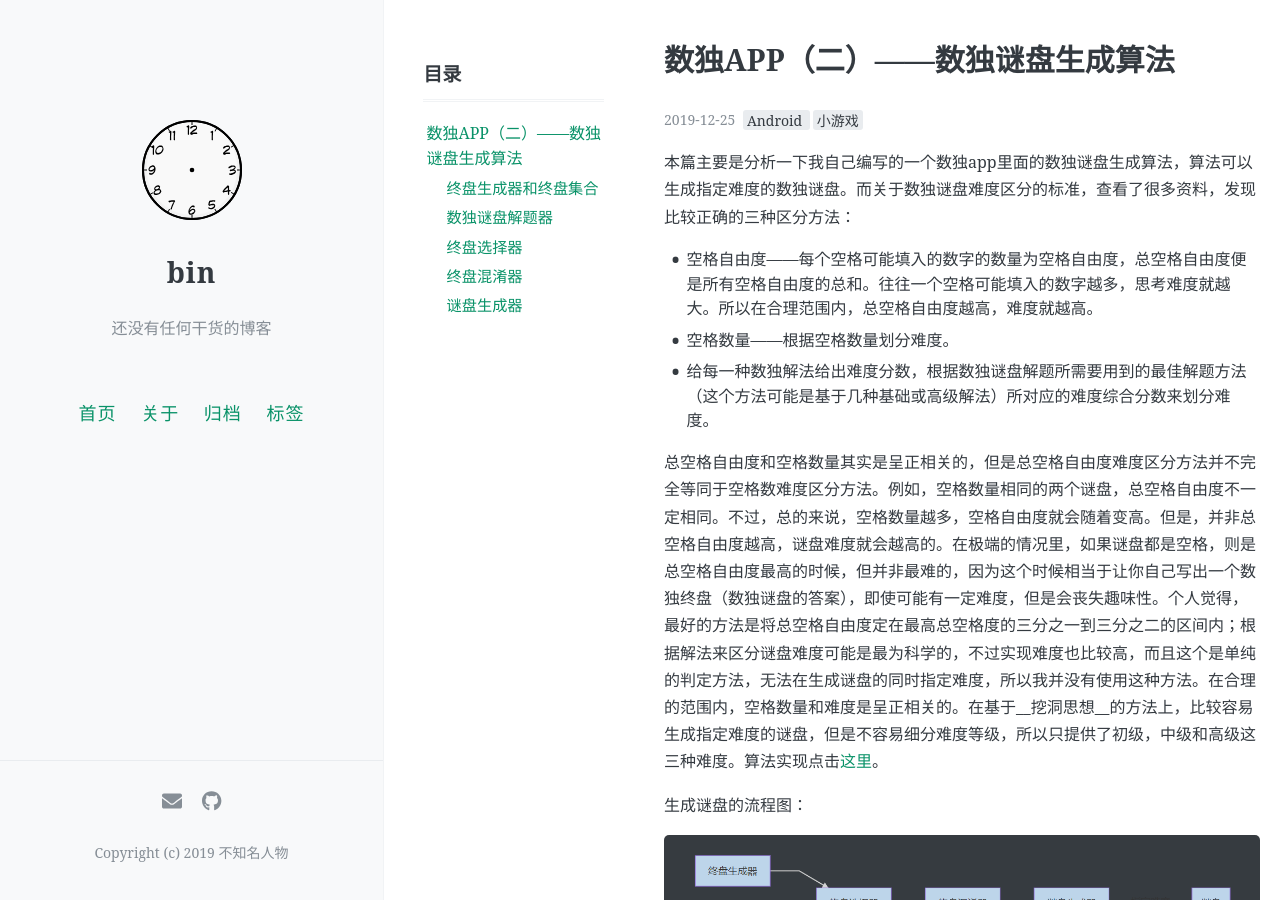
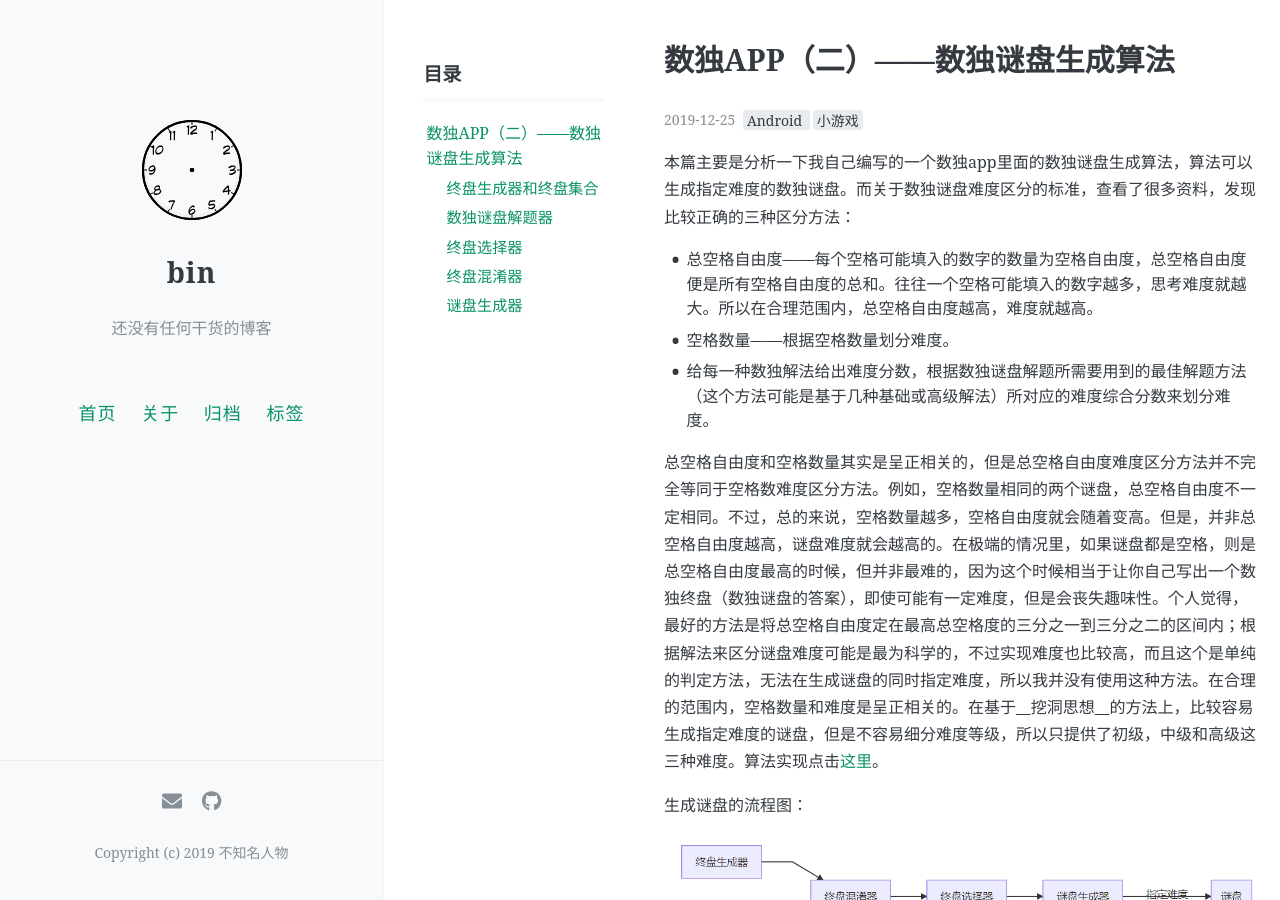
Before and after one commit to 846400461/846400461.github.io, a Jekyll site: the page built from _posts/2020-01-01-sudoku-2.md, in a window 1280 px wide and 900 px high. Built offline with Jekyll 4.4.1, drawn with Linux system fonts in a browser that asks for light colours; nearby versions of some CDN libraries; comment, search, counter and statistics services are not loaded.

Commit message:
fix bug of flow chart

```diff
--- a/_posts/2020-01-01-sudoku-2.md
+++ b/_posts/2020-01-01-sudoku-2.md
@@ -11,7 +11,7 @@
 
 本篇主要是分析一下我自己编写的一个数独app里面的数独谜盘生成算法，算法可以生成指定难度的数独谜盘。而关于数独谜盘难度区分的标准，查看了很多资料，发现比较正确的三种区分方法：
 
-- 空格自由度——每个空格可能填入的数字的数量为空格自由度，总空格自由度便是所有空格自由度的总和。往往一个空格可能填入的数字越多，思考难度就越大。所以在合理范围内，总空格自由度越高，难度就越高。
+- 总空格自由度——每个空格可能填入的数字的数量为空格自由度，总空格自由度便是所有空格自由度的总和。往往一个空格可能填入的数字越多，思考难度就越大。所以在合理范围内，总空格自由度越高，难度就越高。
 - 空格数量——根据空格数量划分难度。
 - 给每一种数独解法给出难度分数，根据数独谜盘解题所需要用到的最佳解题方法（这个方法可能是基于几种基础或高级解法）所对应的难度综合分数来划分难度。
 
@@ -19,7 +19,7 @@
 
 生成谜盘的流程图：
 
-![image-20200102001150376](../images/image-20200102001150376.png)
+![image-20200102183736328](../images/image-20200102183736328.png)
 
 ## 终盘生成器和终盘集合
 
```
Also changed, not shown: images/image-20200102183736328.png (added).
